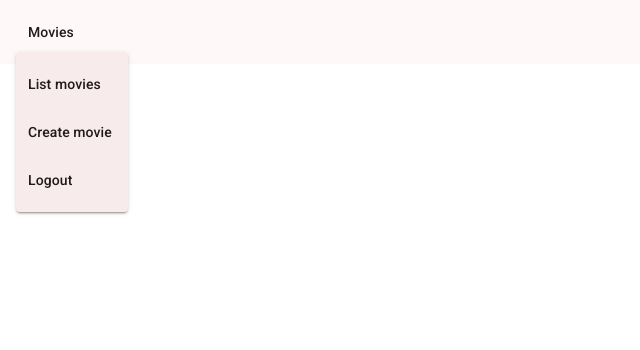
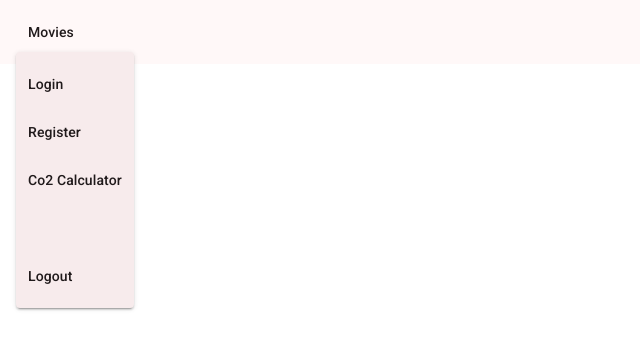
Before and after one commit to ettjob15/PlanetPulse, an Angular app in the folder PlanetPulseFrontend/: page / in a window 1280 px wide. Both pictures are taken after a click on the button "Movies". Shown: the top 350 px of the page, without its empty margins (0-640 px from the left). Built offline with nearby package versions, Linux system fonts and the light colour scheme.

Commit message:
Added imprint component

```diff
--- a/PlanetPulseFrontend/src/app/app.component.html
+++ b/PlanetPulseFrontend/src/app/app.component.html
@@ -2,8 +2,10 @@
 
   <button mat-button [matMenuTriggerFor]="movieMenu">Movies</button>
   <mat-menu #movieMenu="matMenu">
-    <button mat-menu-item routerLink="movie-list">List movies</button>
-    <button mat-menu-item routerLink="movie-form">Create movie</button>
+    <button mat-menu-item routerLink="movie-list">Login</button>
+    <button mat-menu-item routerLink="movie-form">Register</button>
+    <button mat-menu-item routerLink="movie-form">Co2 Calculator</button>
+    <button mat-menu-item routerLink="movie-form"></button>
     <button mat-menu-item>Logout
     </button>
   </mat-menu>
--- /dev/null
+++ b/PlanetPulseFrontend/src/app/imprint/imprint.component.html
@@ -0,0 +1 @@
+<p>imprint works!</p>
```
Also changed, not shown: PlanetPulseFrontend/src/app/imprint/imprint.component.ts (added, +12 -0 lines), PlanetPulseFrontend/src/app/imprint/imprint.component.scss (added), 1 other file (tests, documents, lock files or other folders).
